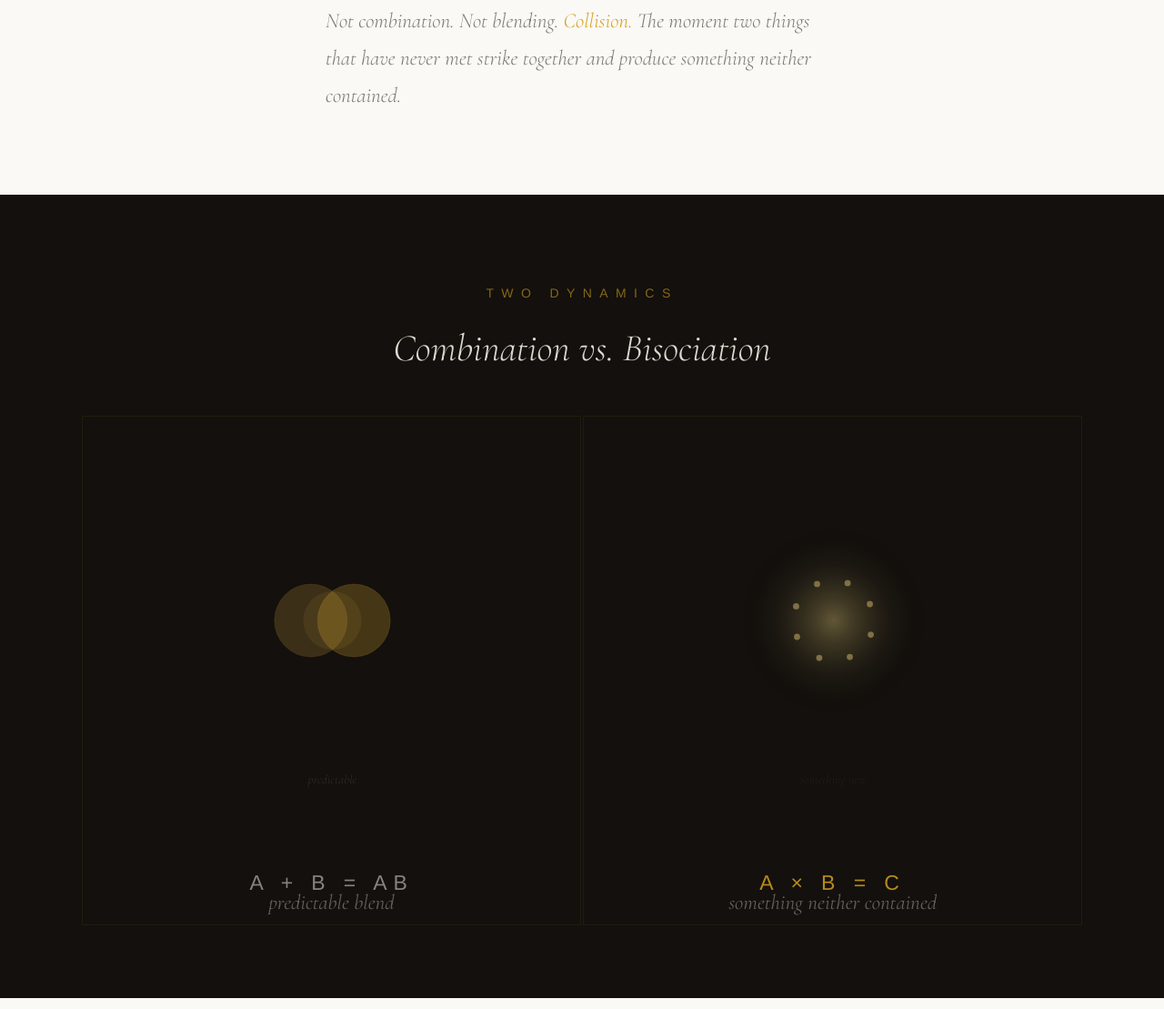
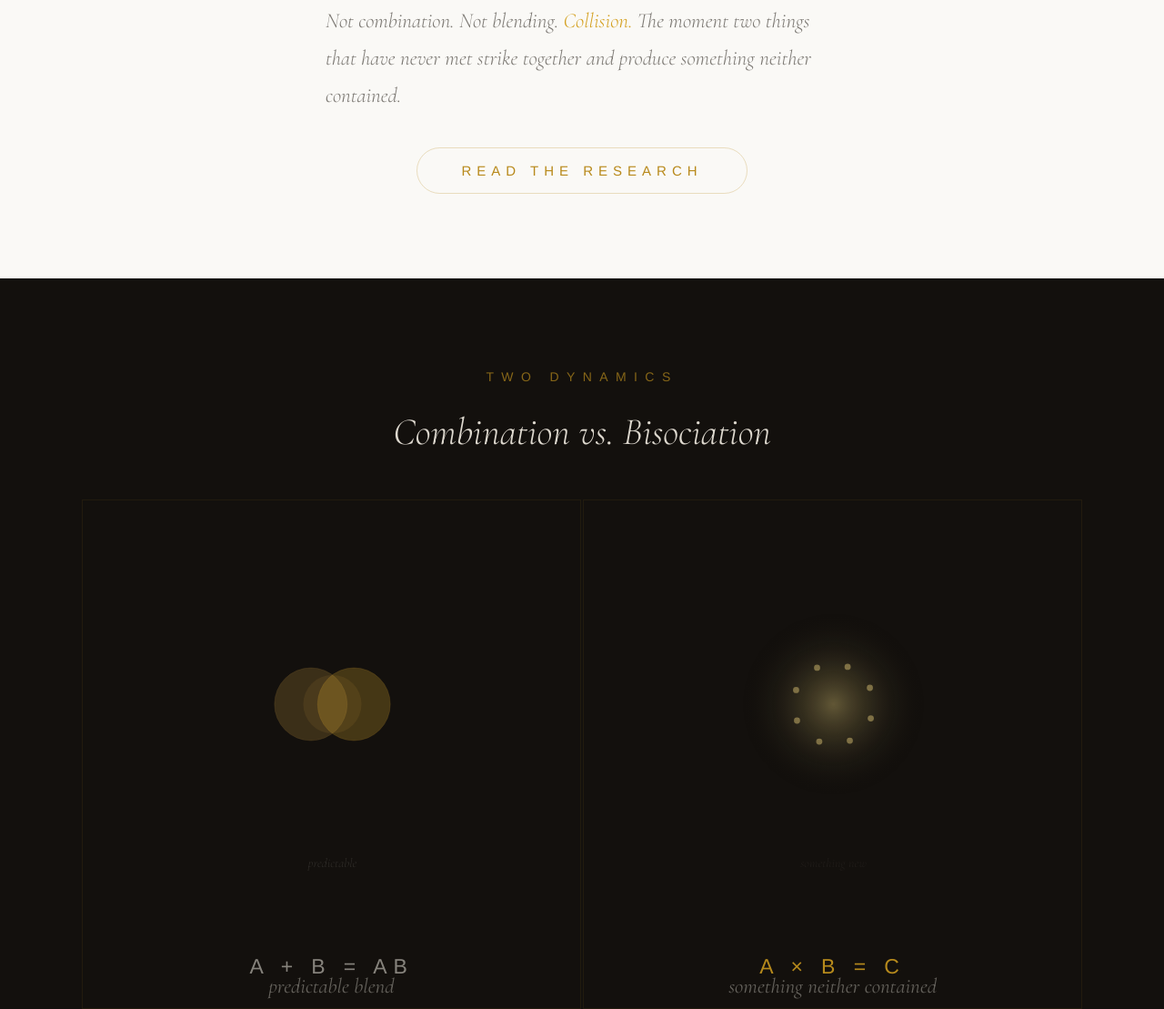
Before and after one commit to Living-Mirrors/spark-mode, a plain HTML site: page app/index.html in a window 1280 px wide. Shown: the part 2392-3501 px from the top of the page at 91% size. Drawn offline with nearby package versions, Linux system fonts and the light colour scheme.

Commit message:
Add contextual CTAs after Neuroscience and Specification sections
- "Read the Research" after neuroscience section (converts curiosity into repo visit)
- "Copy the Spec to Any AI" after specification section (converts intent into action)

```diff
--- a/app/index.html
+++ b/app/index.html
@@ -100,6 +100,9 @@ nav.on-light .nav-link:hover,nav.on-light .nav-link.active{color:var(--spark-ric
   text-decoration:none;padding:16px 48px;border-radius:40px;position:relative;overflow:hidden;transition:all .5s}
 .btn-dark{color:rgba(212,160,32,.5);border:1px solid rgba(212,160,32,.2)}
 .btn-dark:hover{border-color:rgba(212,160,32,.5);color:rgba(232,196,74,.9);background:rgba(212,160,32,.06)}
+.btn-light{color:var(--spark-rich);border:1px solid rgba(184,137,26,.25)}
+.btn-light:hover{border-color:rgba(184,137,26,.5);color:var(--spark);background:rgba(212,160,32,.05)}
+.section-cta{text-align:center;margin-top:36px}
 
 /* SECTIONS */
 .section{max-width:660px;margin:0 auto;padding:88px 48px}
@@ -306,6 +309,7 @@ footer{padding:36px 52px;display:flex;justify-content:space-between;align-items:
   <h2>Creativity is not a trait. It is a collision pattern.</h2>
   <p>Sarnoff Mednick's Remote Associates Test showed that creative people connect distant concepts faster. Arthur Koestler's bisociation theory demonstrated that every breakthrough comes from the collision of two previously unrelated frames of reference. Albert Rothenberg's Janusian thinking revealed that the greatest creators hold contradictions without collapsing them. <strong>The pattern is consistent: genuinely new ideas come from the gap between incompatible things.</strong></p>
   <p>Not combination. Not blending. <em>Collision.</em> The moment two things that have never met strike together and produce something neither contained.</p>
+  <div class="section-cta"><a href="https://github.com/Living-Mirrors/spark-mode" class="btn btn-light">Read the Research</a></div>
 </div>
 
 <!-- TWO DYNAMICS: Combination vs. Bisociation -->
@@ -327,6 +331,7 @@ footer{padding:36px 52px;display:flex;justify-content:space-between;align-items:
   <h2>What if you could make any AI actually create?</h2>
   <p>Spark Mode is a generative specification. Not a persona. Not a temperature setting. A document that restructures how an intelligence produces novelty. From recombination to bisociation. From shuffling to ignition.</p>
   <p>Seven principles extracted from the science of creativity. Each one builds on the last. <strong>The spec IS the implementation.</strong> Give it to any AI and watch the output change. The prepared mind gathers fuel. Constraints create the striking surface. Remote reaching widens the gap. And then the collision. <em>A different axis entirely.</em></p>
+  <div class="section-cta"><a href="https://github.com/Living-Mirrors/spark-mode/blob/main/SPEC.md" class="btn btn-light">Copy the Spec to Any AI</a></div>
 </div>
 
 <!-- THE CREATIVE ARC — seven principles as a burning fuse -->
```
